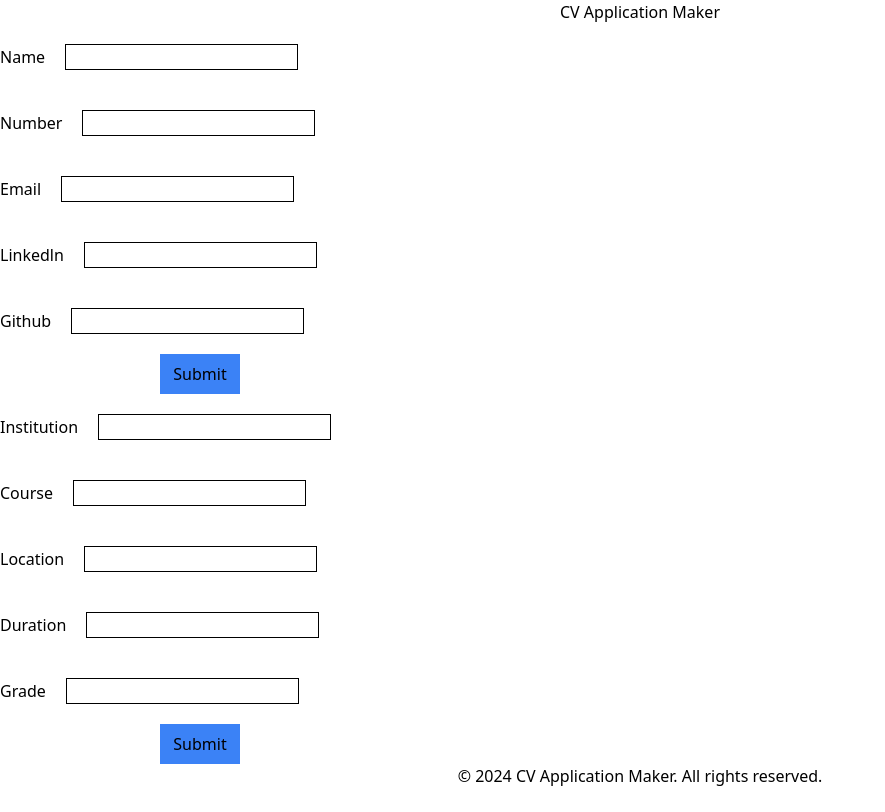
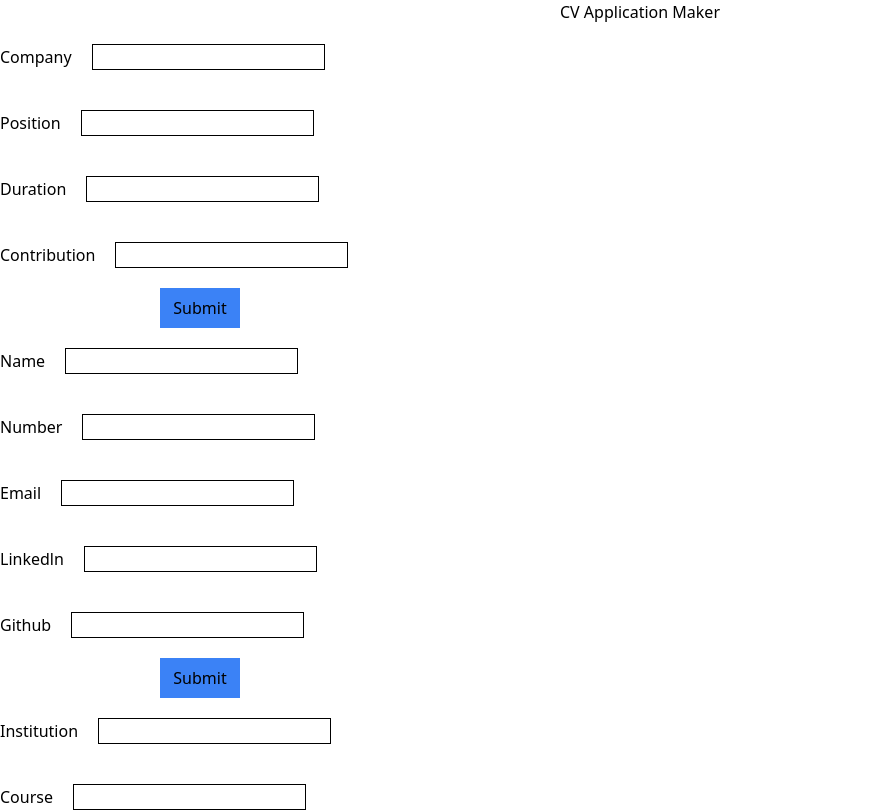
Before and after one commit to faiz877/CV-Maker, a React (Vite) app: page / in a window 1280 px wide. Shown: the top 812 px of the page, without its empty margins (0-885 px from the left). Built offline with nearby package versions, Linux system fonts and the light colour scheme.

Commit message:
refactor: fixed component

```diff
--- a/src/components/form/Education.jsx
+++ b/src/components/form/Education.jsx
@@ -15,7 +15,6 @@ export default function Education() {
 
   const handleChange = (e) => {
     setFormData({ ...formData, [e.target.name]: e.target.value });
-    console.log(formData);
   };
 
   const handleSubmit = (e) => {
--- a/src/components/form/Experience.jsx
+++ b/src/components/form/Experience.jsx
@@ -1,82 +1,62 @@
-import React from "react";
-import { Input } from "../Common/Input";
-import { Button } from "../Common/Button";
+import { useState } from "react";
+import Input from "../common/Input";
+import Button from "../common/Button";
 
-const Experience = ({ formData, setFormData }) => {
-  const handleChange = (index, e) => {
-    const { name, value } = e.target;
-    const newExperience = [...formData.experience];
-    newExperience[index] = { ...newExperience[index], [name]: value };
-    setFormData((prevData) => ({ ...prevData, experience: newExperience }));
+export default function Experience() {
+  const [experience, setExperience] = useState([]);
+  const [formData, setFormData] = useState({
+    company: "",
+    position: "",
+    duration: "",
+    contribution: "",
+  });
+
+  const handleChange = (e) => {
+    setFormData({ ...formData, [e.target.name]: e.target.value });
   };
 
-  const addExperience = () => {
-    setFormData((prevData) => ({
-      ...prevData,
-      experience: [
-        ...prevData.experience,
-        {
+  const handleSubmit = (e) => {
+    e.preventDefault();
+    setExperience((prevExperience) => [...prevExperience, formData]);
+    setFormData({
       company: "",
       position: "",
-          startDate: "",
-          endDate: "",
-          description: "",
-        },
-      ],
-    }));
-  };
-
-  const removeExperience = (index) => {
-    setFormData((prevData) => ({
-      ...prevData,
-      experience: prevData.experience.filter((_, i) => i !== index),
-    }));
+      duration: "",
+      contribution: "",
+    });
   };
 
   return (
-    <div className="space-y-4">
-      <h2 className="text-2xl font-bold">Work Experience</h2>
-      {formData.experience.map((exp, index) => (
-        <div key={index} className="border p-4 rounded">
+    <div>
       <Input
         label="Company"
+        type="text"
         name="company"
-            value={exp.company}
-            onChange={(e) => handleChange(index, e)}
-          />
+        value={formData.company}
+        onChange={handleChange}
+      ></Input>
       <Input
         label="Position"
+        type="text"
         name="position"
-            value={exp.position}
-            onChange={(e) => handleChange(index, e)}
-          />
+        value={formData.position}
+        onChange={handleChange}
+      ></Input>
       <Input
-            label="Start Date"
-            name="startDate"
-            type="date"
-            value={exp.startDate}
-            onChange={(e) => handleChange(index, e)}
-          />
+        label="Duration"
+        type="text"
+        name="duration"
+        value={formData.duration}
+        onChange={handleChange}
+      ></Input>
       <Input
-            label="End Date"
-            name="endDate"
-            type="date"
-            value={exp.endDate}
-            onChange={(e) => handleChange(index, e)}
-          />
-          <Input
-            label="Description"
-            name="description"
-            value={exp.description}
-            onChange={(e) => handleChange(index, e)}
-            multiline
-          />
-          <Button onClick={() => removeExperience(index)}>Remove</Button>
-        </div>
-      ))}
-      <Button onClick={addExperience}>Add Experience</Button>
+        label="Contribution"
+        type="text"
+        name="contribution"
+        value={formData.contribution}
+        onChange={handleChange}
+      ></Input>
+      <Button type="button" text="Submit" onClick={handleSubmit}></Button>
     </div>
   );
-};
-
-export default Experience;
+}
--- a/src/components/layout/MainLayout.jsx
+++ b/src/components/layout/MainLayout.jsx
@@ -1,9 +1,11 @@
 import PersonalInfo from "../form/PersonalInfo";
 import Education from "../form/Education";
+import Experience from "../form/Experience";
 
 export default function MainLayout() {
   return (
     <div>
+      <Experience></Experience>
       <PersonalInfo></PersonalInfo>
       <Education></Education>
     </div>
```
Lines whose indentation alone changed are shown as unchanged.
